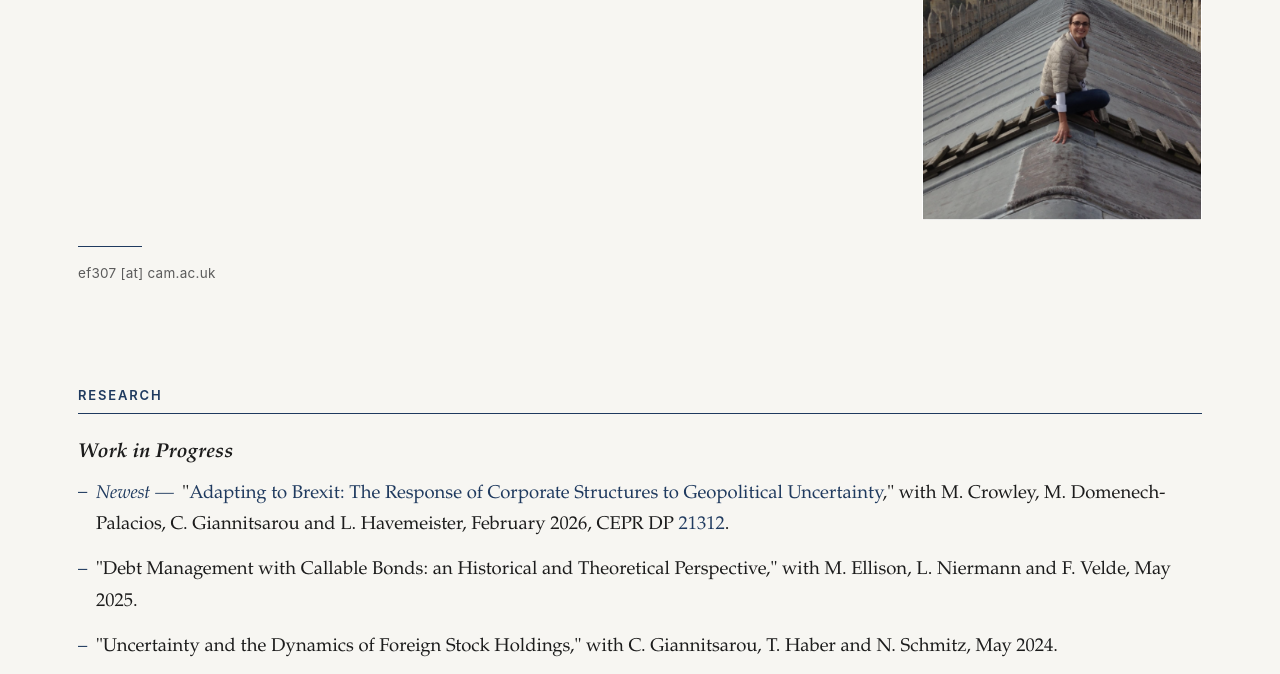
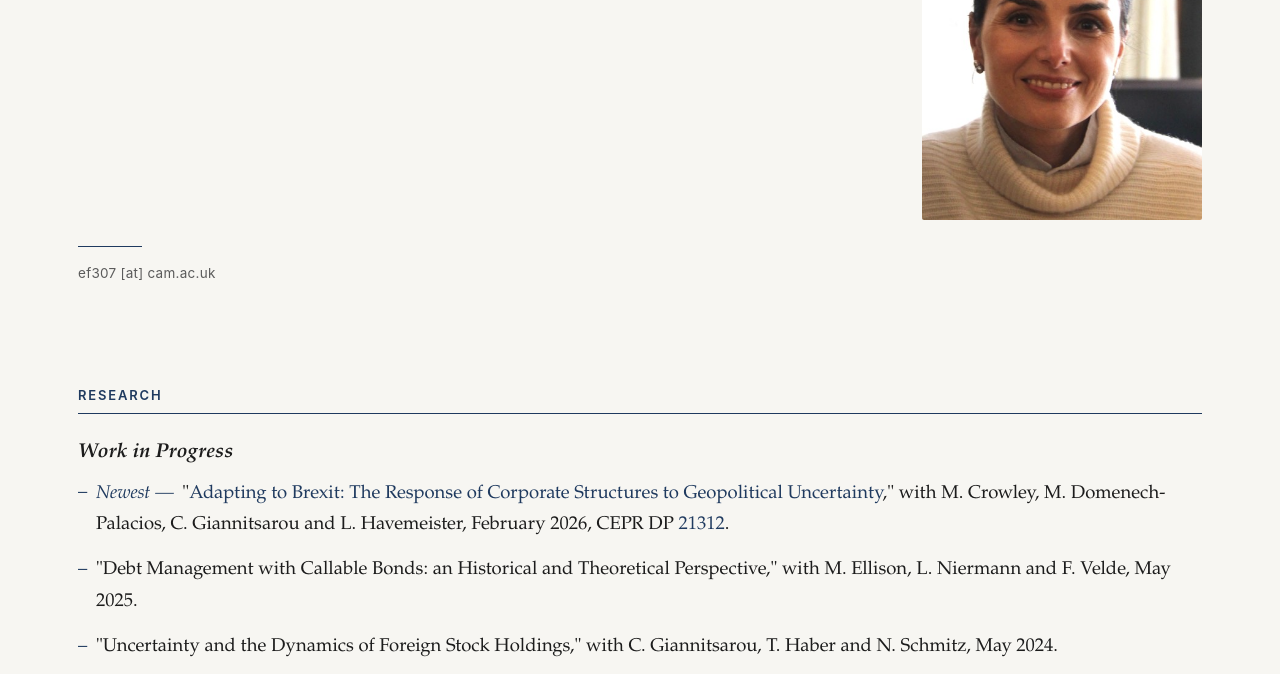
Before and after one commit to elisafaraglia/elisafaraglia.github.io, a plain HTML site: page docs/index.html in a window 1280 px wide. Shown: the part 273-947 px from the top of the page. Drawn offline with Linux system fonts and the light colour scheme.

Commit message:
Change portrait image source to new file
Updated the image source for Elisa Faraglia's portrait.

```diff
--- a/docs/index.html
+++ b/docs/index.html
@@ -217,7 +217,7 @@
         <p class="role">Professor of Macroeconomics and Finance, University of Cambridge<br>
         Fellow, <a href="http://www.kings.cam.ac.uk/" target="_blank" rel="noopener">King's College</a> · Research Fellow, <a href="http://cepr.org/" target="_blank" rel="noopener">CEPR</a></p>
       </div>
-      <img class="portrait" src="photoweb1.png" alt="Elisa Faraglia">
+      <img class="portrait" src="Elisa_Faraglia_picture.jpg" alt="Elisa Faraglia">
     </div>
     <hr class="rule">
     <p class="contact">ef307 [at] cam.ac.uk</p>
```
